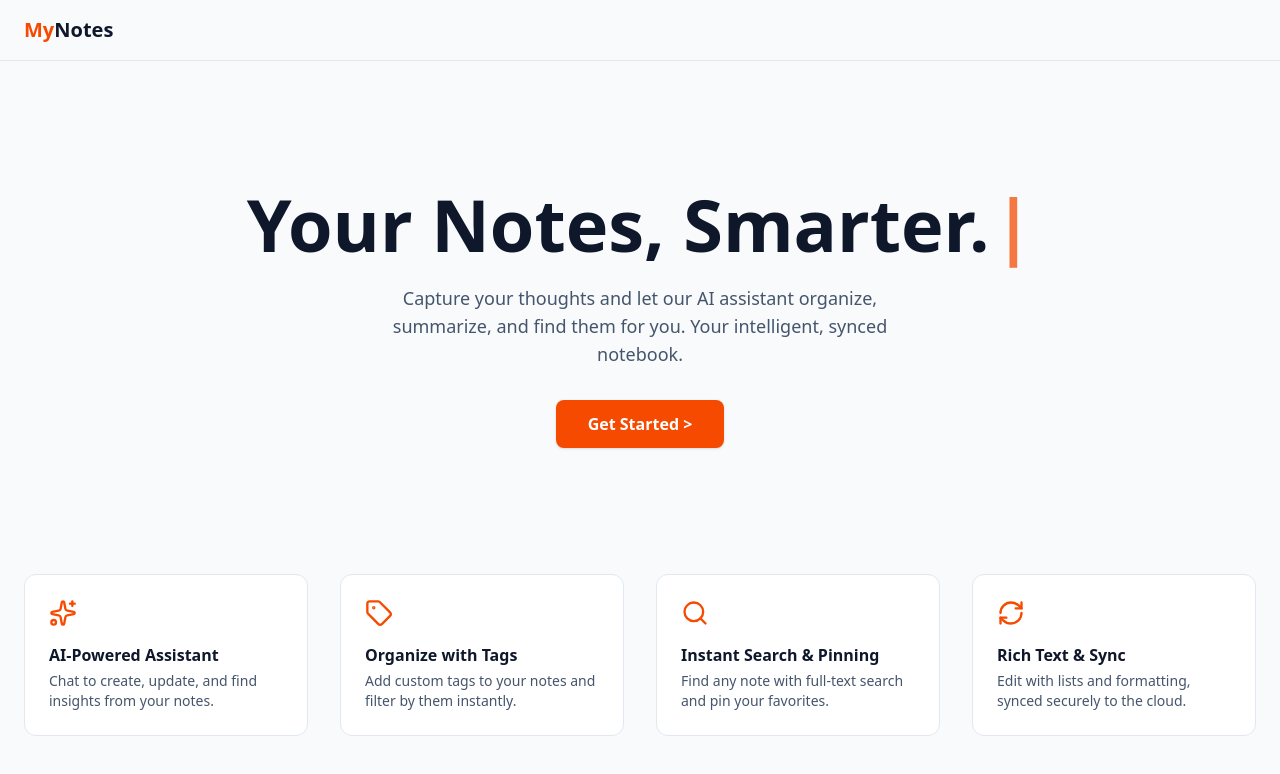
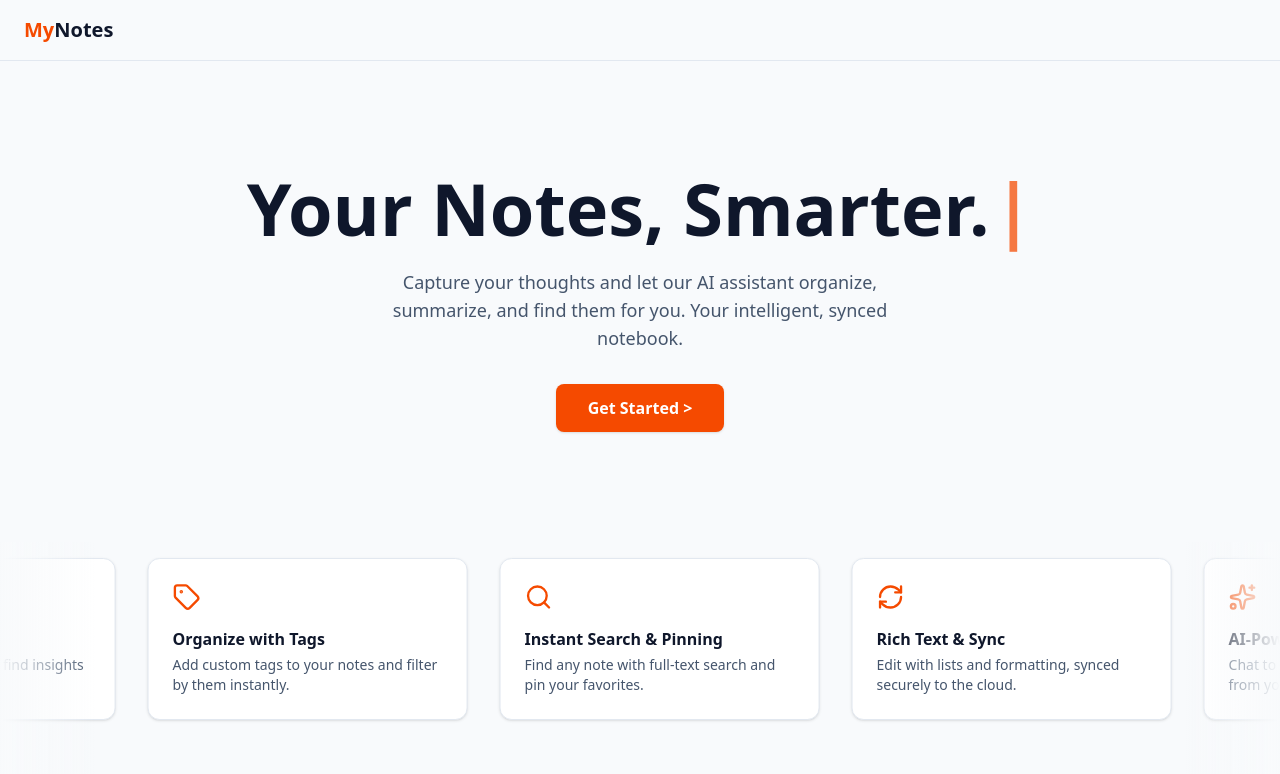
Before and after one commit to sam-cant-code/MyNotesv1, a React app in the folder frontend/: page /login in a window 1280 px wide. Shown: the top 774 px of the page. Built offline with nearby package versions, Linux system fonts and the light colour scheme; the HTML template or start-up script is replaced by a standard one.

Commit message:
modified read me

```diff
--- a/frontend/src/pages/Login.jsx
+++ b/frontend/src/pages/Login.jsx
@@ -12,11 +12,10 @@ const Login = () => {
     return () => clearTimeout(timer);
   }, []);
 
-
   // --- Typing Animation Logic ---
   const [typedText, setTypedText] = useState('');
   const staticText = 'Your Notes, ';
-  const animatedText = 'Smarter.'; // <-- UPDATED ANIMATED TEXT
+  const animatedText = 'Smarter.';
 
   useEffect(() => {
     let index = 0;
@@ -33,10 +32,10 @@ const Login = () => {
   }, []);
 
   // --- Component Logic ---
-  const [isLoggingIn, setIsLoggingIn] = useState(false); // Add state for login status
+  const [isLoggingIn, setIsLoggingIn] = useState(false);
 
   const handleLogin = () => {
-    setIsLoggingIn(true); // Set login status to true on click
+    setIsLoggingIn(true);
     window.location.href = 'http://localhost:4000/auth/google';
   };
 
@@ -64,7 +63,22 @@ const Login = () => {
   ];
 
   return (
-    <div className="flex flex-col min-h-screen font-sans bg-slate-50 text-slate-900 dark:bg-slate-900 dark:text-slate-50">
+    <div className="flex flex-col min-h-screen font-sans bg-slate-50 text-slate-900 dark:bg-slate-900 dark:text-slate-50 overflow-hidden">
+
+      {/* --- INJECTED CSS FOR INFINITE SCROLL --- */}
+      <style>
+        {`
+          @keyframes infinite-scroll {
+            0% { transform: translateX(0); }
+            100% { transform: translateX(-50%); }
+          }
+          .animate-scroll-track {
+            animation: infinite-scroll 35s linear infinite;
+            width: max-content;
+          }
+        `}
+      </style>
+
       <nav className="w-full border-b border-slate-200 dark:border-slate-700">
         <div className="container mx-auto px-6 py-4">
           <div className="text-xl font-extrabold">
@@ -74,20 +88,21 @@ const Login = () => {
         </div>
       </nav>
 
-      <main className="flex flex-col items-center justify-center flex-grow w-full text-center">
+      <main className="flex flex-col items-center justify-center flex-grow w-full text-center mt-12 mb-12">
         <h1 className="w-fit mx-auto text-5xl font-bold sm:text-6xl md:text-7xl">
           <span>{staticText}</span>
           <span>{typedText}</span>
           <span className="ml-1 text-orange-600 animate-pulse">|</span>
         </h1>
-        {/* --- UPDATED DESCRIPTION --- */}
-        <p className="max-w-xl mx-auto mt-6 text-lg text-slate-600 dark:text-slate-400">
+
+        <p className="max-w-xl mx-auto mt-6 text-lg text-slate-600 dark:text-slate-400 px-4">
           Capture your thoughts and let our AI assistant organize, summarize,
           and find them for you. Your intelligent, synced notebook.
         </p>
+
         <button
           onClick={handleLogin}
-          disabled={isLoggingIn} // Disable button when logging in
+          disabled={isLoggingIn}
           className={`
             px-8 py-3 mt-8 font-semibold text-white bg-orange-600 rounded-lg shadow-sm
             transform transition-all duration-1000 ease-out
@@ -100,14 +115,27 @@ const Login = () => {
         </button>
       </main>
 
-      <section className="w-full pb-16">
-        <div className="container grid grid-cols-1 gap-8 mx-auto md:grid-cols-2 lg:grid-cols-4 px-6">
+      {/* --- UPDATED SCROLLING SECTION --- */}
+      <section className="relative w-full pb-16 overflow-hidden">
+
+        {/* Gradient edge masks for smooth fade in/out (Optional but looks great) */}
+        <div className="absolute inset-y-0 left-0 w-24 bg-gradient-to-r from-slate-50 to-transparent dark:from-slate-900 z-10 pointer-events-none" />
+        <div className="absolute inset-y-0 right-0 w-24 bg-gradient-to-l from-slate-50 to-transparent dark:from-slate-900 z-10 pointer-events-none" />
+
+        <div className="flex animate-scroll-track py-4">
+          {/* We render TWO identical blocks of features.
+            When the first block scrolls out (-50% translation),
+            the loop instantly resets to 0% giving the illusion of an endless track.
+          */}
+
+          {/* First Set */}
+          <div className="flex gap-8 px-4">
             {features.map((feature, index) => (
               <div
-              key={index}
+                key={`set1-${index}`}
                 className={`
-                p-6 text-left bg-white border rounded-xl border-slate-200
-                transform transition-all duration-700 ease-out
+                  w-80 shrink-0 p-6 text-left bg-white border rounded-xl border-slate-200
+                  transform transition-all duration-700 ease-out shadow-sm
                   dark:bg-slate-800 dark:border-slate-700
                   ${isLoaded ? 'opacity-100 translate-y-0' : 'opacity-0 translate-y-10'}
                 `}
@@ -121,6 +149,30 @@ const Login = () => {
               </div>
             ))}
           </div>
+
+          {/* Second Set (Duplicate) */}
+          <div className="flex gap-8 px-4">
+            {features.map((feature, index) => (
+              <div
+                key={`set2-${index}`}
+                className={`
+                  w-80 shrink-0 p-6 text-left bg-white border rounded-xl border-slate-200
+                  transform transition-all duration-700 ease-out shadow-sm
+                  dark:bg-slate-800 dark:border-slate-700
+                  ${isLoaded ? 'opacity-100 translate-y-0' : 'opacity-0 translate-y-10'}
+                `}
+                style={{ transitionDelay: `${index * 200}ms` }}
+              >
+                <div className="text-orange-600">
+                  {feature.icon}
+                </div>
+                <h3 className="mt-4 font-bold">{feature.title}</h3>
+                <p className="mt-1 text-sm text-slate-600 dark:text-slate-400">{feature.description}</p>
+              </div>
+            ))}
+          </div>
+
+        </div>
       </section>
     </div>
   );
```
Also changed, not shown: 2 other files (tests, documents, lock files or other folders). Lines whose indentation alone changed are shown as unchanged.
